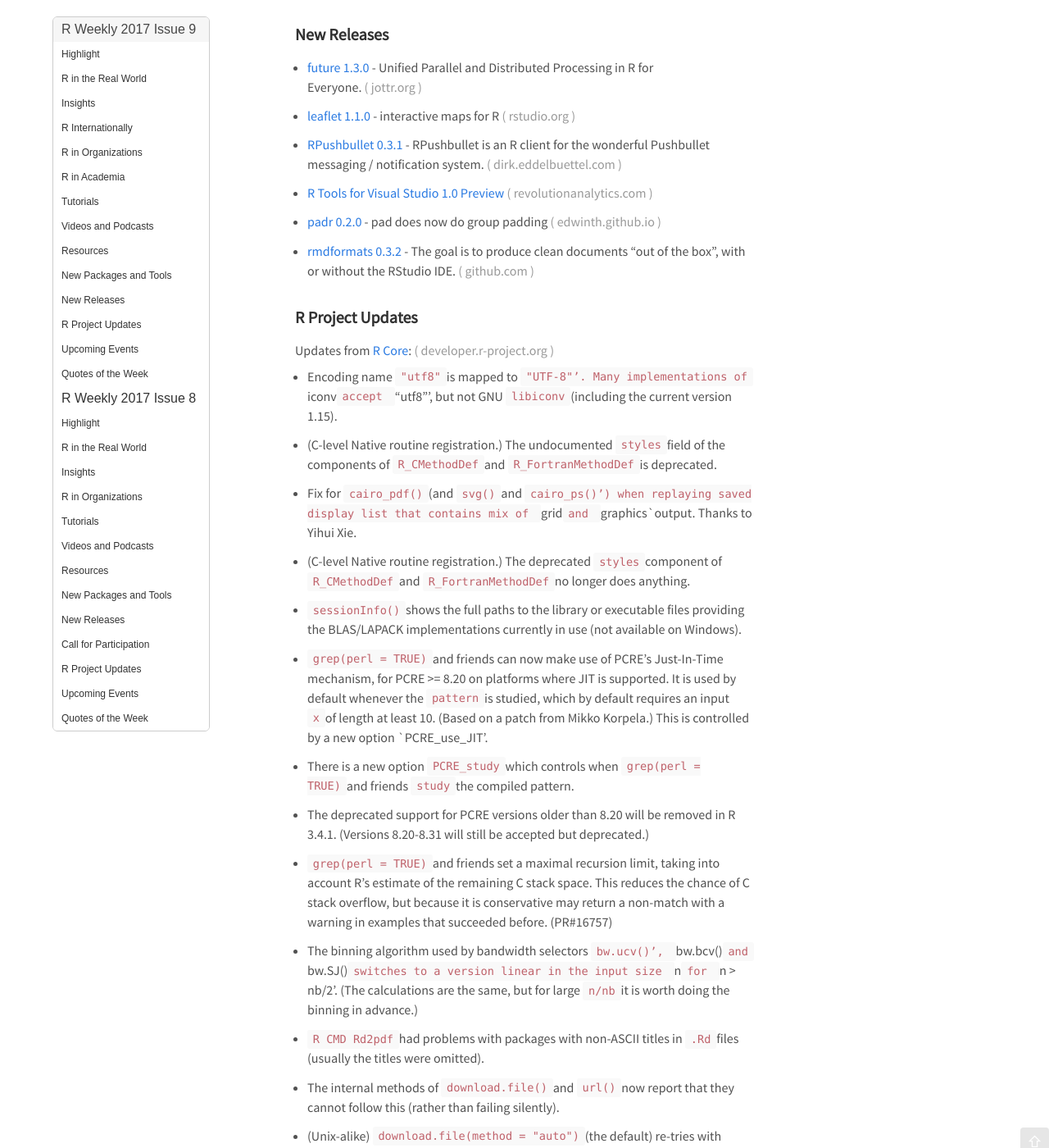
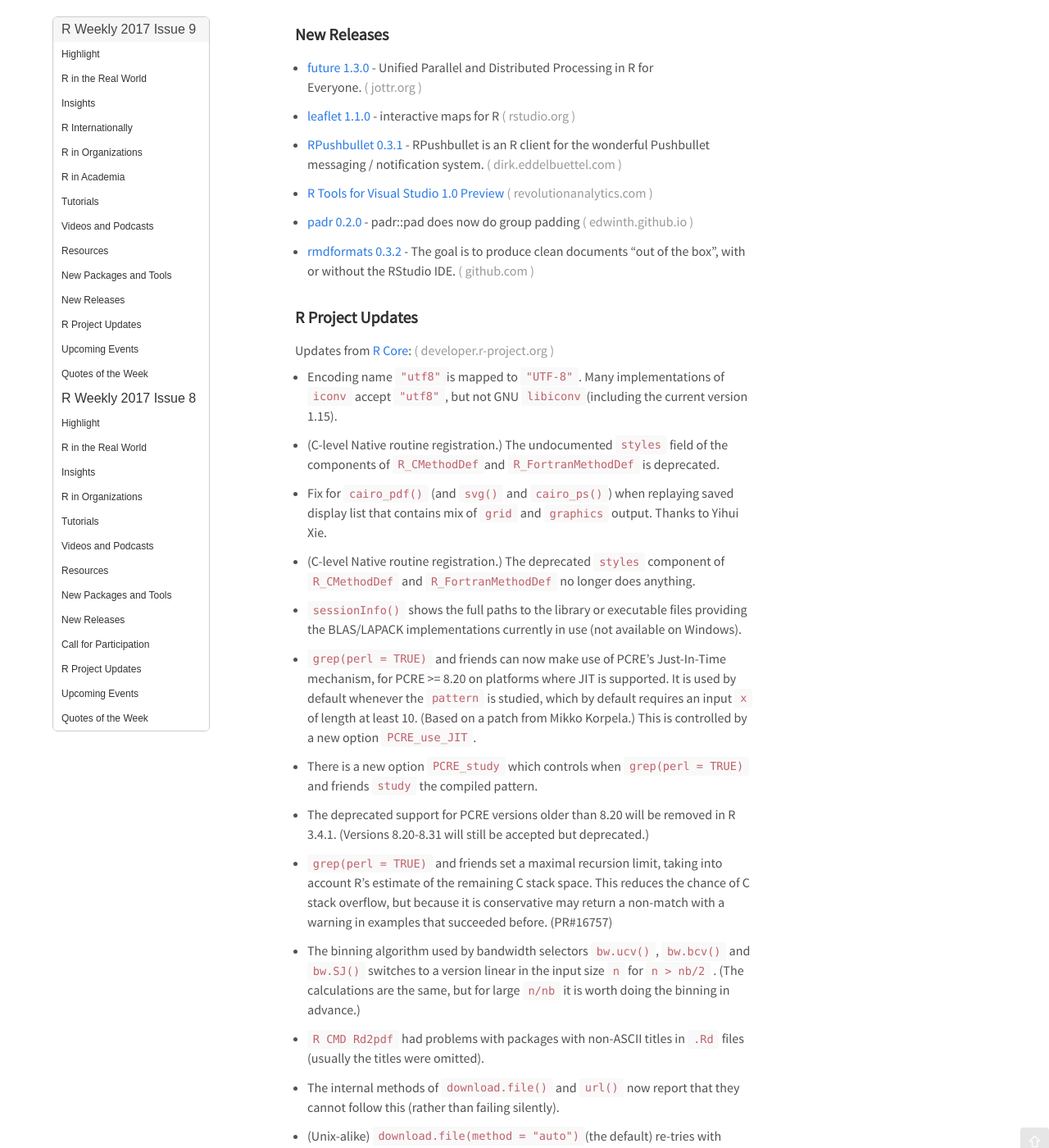
Before and after one commit to rweekly/rweekly.org, a Jekyll site: the page built from _posts/2017-02-27-2017-9.md, in a window 1280 px wide and 1400 px high, scrolled down 5555 px. Shown: the whole window at 82% size. Built offline with Jekyll 4.4.1, drawn with Linux system fonts in a browser that asks for light colours; comment, search, counter and statistics services are not loaded.

Commit message:
Update: fix typo

```diff
--- a/_posts/2017-02-27-2017-9.md
+++ b/_posts/2017-02-27-2017-9.md
@@ -150,7 +150,7 @@
 
 + [R Tools for Visual Studio 1.0 Preview](http://blog.revolutionanalytics.com/2017/02/preview-r-tools-for-visual-studio-10.html)
 
-+ [padr 0.2.0](https://edwinth.github.io/blog/pad.v0.2.0/) - pad does now do group padding
++ [padr 0.2.0](https://edwinth.github.io/blog/pad.v0.2.0/) - padr::pad does now do group padding
 
 + [rmdformats 0.3.2](https://github.com/juba/rmdformats) - The goal is to produce clean documents "out of the box", with or without the RStudio IDE.
 
@@ -159,30 +159,30 @@
 
 Updates from [R Core](http://developer.r-project.org/blosxom.cgi/R-devel/NEWS):
 
-+ Encoding name `"utf8"`is mapped to `"UTF-8"’. Many implementations of `iconv`accept `"utf8"’, but not GNU `libiconv`(including the current version 1.15).
++ Encoding name `"utf8"`is mapped to `"UTF-8"`. Many implementations of `iconv`  accept `"utf8"`, but not GNU `libiconv`(including the current version 1.15).
 
-+ (C-level Native routine registration.) The undocumented `styles`field of the components of `R_CMethodDef`and `R_FortranMethodDef`is deprecated.
++ (C-level Native routine registration.) The undocumented `styles` field of the components of `R_CMethodDef`and `R_FortranMethodDef` is deprecated.
 
-+ Fix for `cairo_pdf()`(and `svg()`and `cairo_ps()’) when replaying saved display list that contains mix of `grid`and `graphics`output. Thanks to Yihui Xie.
++ Fix for `cairo_pdf()` (and `svg()` and `cairo_ps()`) when replaying saved display list that contains mix of `grid` and `graphics` output. Thanks to Yihui Xie.
 
-+ (C-level Native routine registration.) The deprecated `styles`component of `R_CMethodDef`and `R_FortranMethodDef`no longer does anything.
++ (C-level Native routine registration.) The deprecated `styles` component of `R_CMethodDef` and `R_FortranMethodDef` no longer does anything.
 
-+ `sessionInfo()`shows the full paths to the library or executable files providing the BLAS/LAPACK implementations currently in use (not available on Windows).
++ `sessionInfo()` shows the full paths to the library or executable files providing the BLAS/LAPACK implementations currently in use (not available on Windows).
 
-+ `grep(perl = TRUE)`and friends can now make use of PCRE's Just-In-Time mechanism, for PCRE >= 8.20 on platforms where JIT is supported. It is used by default whenever the `pattern`is studied, which by default requires an input `x`of length at least 10. (Based on a patch from Mikko Korpela.) This is controlled by a new option `PCRE_use_JIT’.
++ `grep(perl = TRUE)` and friends can now make use of PCRE's Just-In-Time mechanism, for PCRE >= 8.20 on platforms where JIT is supported. It is used by default whenever the `pattern` is studied, which by default requires an input `x` of length at least 10. (Based on a patch from Mikko Korpela.) This is controlled by a new option `PCRE_use_JIT`.
 
-+ There is a new option `PCRE_study`which controls when `grep(perl = TRUE)`and friends `study`the compiled pattern.
++ There is a new option `PCRE_study` which controls when `grep(perl = TRUE)` and friends `study` the compiled pattern.
 
 + The deprecated support for PCRE versions older than 8.20 will be removed in R 3.4.1. (Versions 8.20-8.31 will still be accepted but deprecated.)
 
-+ `grep(perl = TRUE)`and friends set a maximal recursion limit, taking into account R's estimate of the remaining C stack space. This reduces the chance of C stack overflow, but because it is conservative may return a non-match with a warning in examples that succeeded before. (PR#16757)
++ `grep(perl = TRUE)` and friends set a maximal recursion limit, taking into account R's estimate of the remaining C stack space. This reduces the chance of C stack overflow, but because it is conservative may return a non-match with a warning in examples that succeeded before. (PR#16757)
 
 
-+ The binning algorithm used by bandwidth selectors `bw.ucv()’, `bw.bcv()`and `bw.SJ()`switches to a version linear in the input size `n`for `n > nb/2’. (The calculations are the same, but for large `n/nb`it is worth doing the binning in advance.)
++ The binning algorithm used by bandwidth selectors `bw.ucv()`, `bw.bcv()` and `bw.SJ()` switches to a version linear in the input size `n` for `n > nb/2` . (The calculations are the same, but for large `n/nb` it is worth doing the binning in advance.)
 
-+ `R CMD Rd2pdf`had problems with packages with non-ASCII titles in `.Rd`files (usually the titles were omitted).
++ `R CMD Rd2pdf` had problems with packages with non-ASCII titles in `.Rd` files (usually the titles were omitted).
 
-+ The internal methods of `download.file()`and `url()`now report that they cannot follow this (rather than failing silently).
++ The internal methods of `download.file()` and `url()` now report that they cannot follow this (rather than failing silently).
 
 + (Unix-alike) `download.file(method = "auto")`(the default) re-tries with `method = "libcurl"’.
 
```
